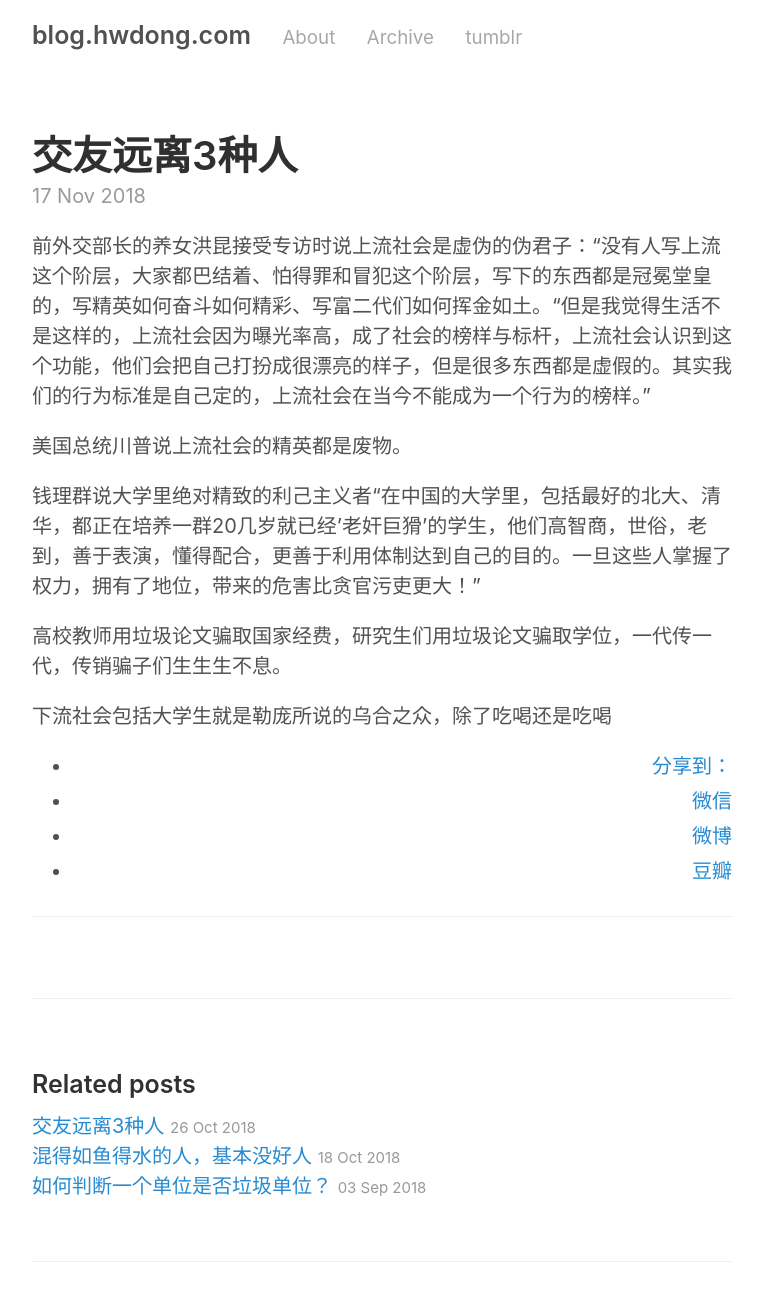
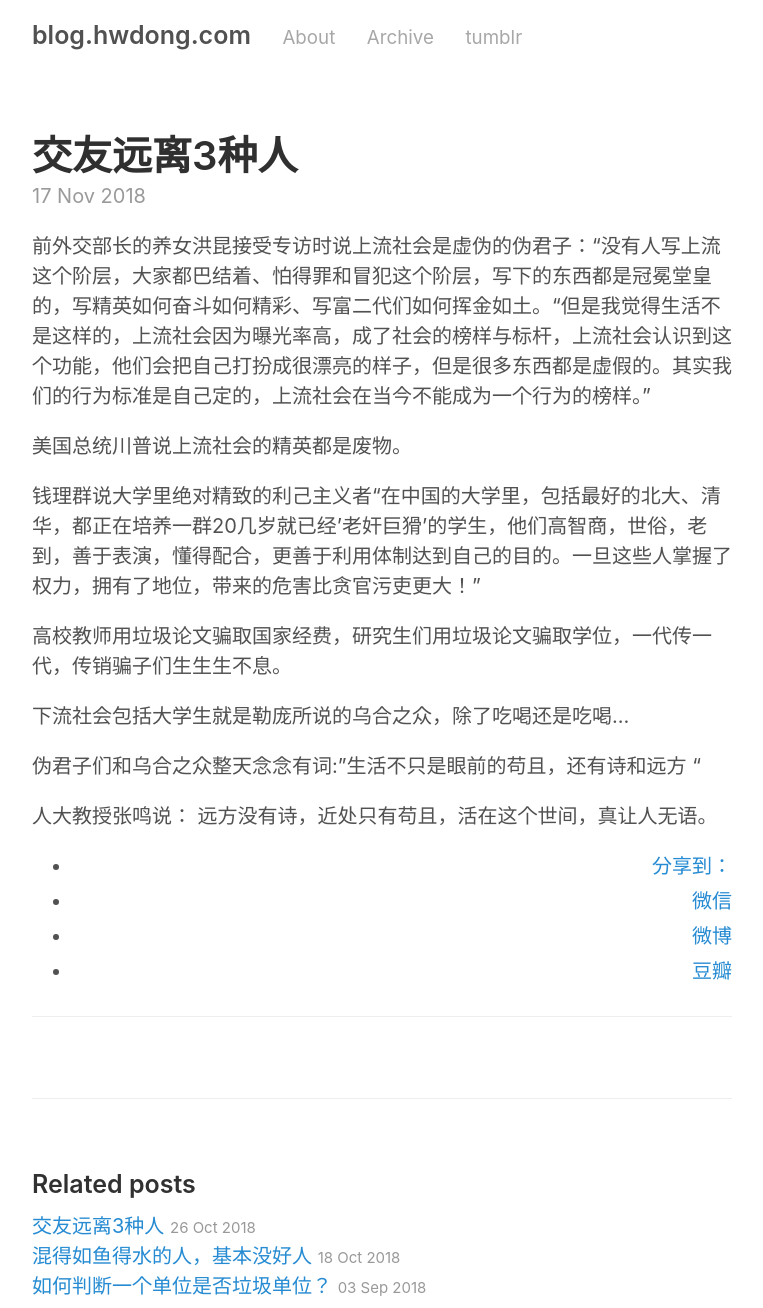
Before and after one commit to hwdong/hwdong-old.github.io, a Jekyll site: the page built from _posts/2018-11-17- 伪君子和乌合之众.md, in a window 1280 px wide. Shown: the top 1308 px of the page, without its empty margins (258-1021 px from the left). Built offline with Jekyll 4.4.1, drawn with Linux system fonts in a browser that asks for light colours; comment, search, counter and statistics services are not loaded.

Commit message:
Update 2018-11-17- 伪君子和乌合之众.md

```diff
--- a/_posts/2018-11-17- 伪君子和乌合之众.md
+++ b/_posts/2018-11-17- 伪君子和乌合之众.md
@@ -15,4 +15,8 @@ tags:
 
 高校教师用垃圾论文骗取国家经费，研究生们用垃圾论文骗取学位，一代传一代，传销骗子们生生生不息。
 
-下流社会包括大学生就是勒庞所说的乌合之众，除了吃喝还是吃喝
+下流社会包括大学生就是勒庞所说的乌合之众，除了吃喝还是吃喝...
+
+伪君子们和乌合之众整天念念有词:"生活不只是眼前的苟且，还有诗和远方 "
+
+人大教授张鸣说： 远方没有诗，近处只有苟且，活在这个世间，真让人无语。
```
